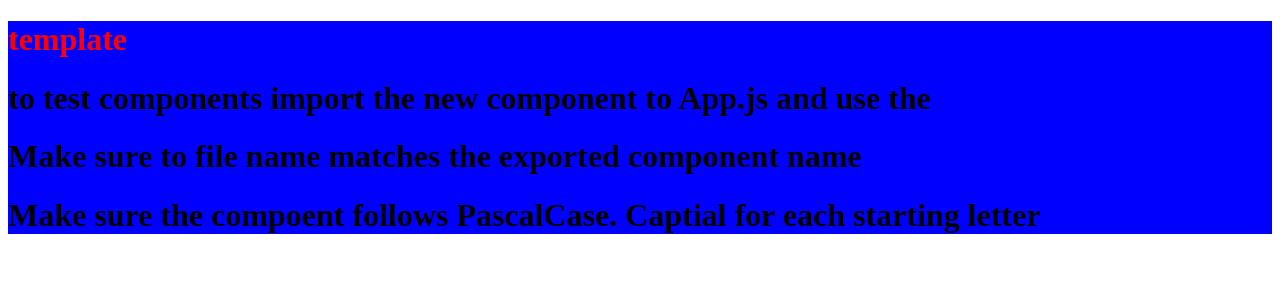
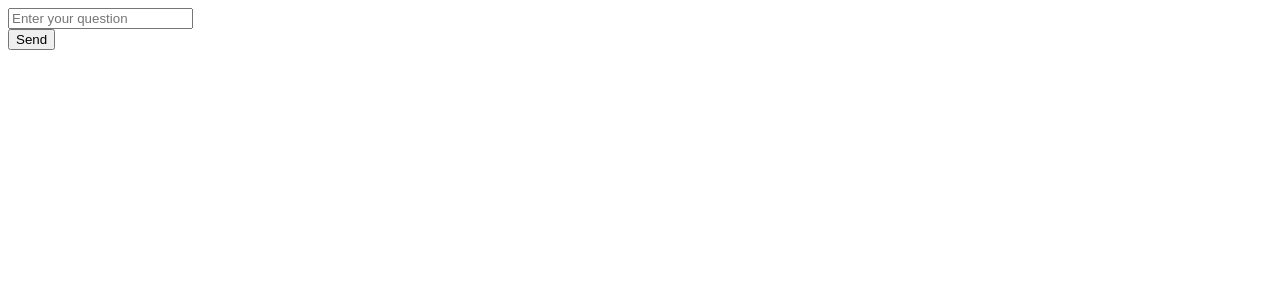
Before and after one commit to Monash-FIT3170/AI_Travel_Plan, a React (Create React App) app in the folder client/: page / in a window 1280 px wide. Shown: the top 300 px of the page. Built offline with nearby package versions, Linux system fonts and the light colour scheme.

Commit message:
basic chatbox with a button to submit created

```diff
--- a/client/package.json
+++ b/client/package.json
@@ -7,10 +7,13 @@
     "@testing-library/react": "^13.4.0",
     "@testing-library/user-event": "^13.5.0",
     "bootstrap": "^5.2.3",
+    "express": "^4.18.2",
+    "node": "^19.8.1",
     "react": "^18.2.0",
     "react-bootstrap": "^2.7.4",
     "react-dom": "^18.2.0",
     "react-scripts": "5.0.1",
+    "typescript": "^5.0.4",
     "web-vitals": "^2.1.4"
   },
   "scripts": {
--- a/client/src/App.js
+++ b/client/src/App.js
@@ -1,8 +1,9 @@
-import Template from "./components/Template";
+import Chatbox from "./components/chatbox";
+
 function App() {
   return (
     <div>
-      <Template></Template>
+      <Chatbox />
     </div>
   );
 }
--- /dev/null
+++ b/client/src/components/chatbox.js
@@ -0,0 +1,51 @@
+import React, { useState } from "react";
+import { Form, Button } from "react-bootstrap";
+
+const Chatbox = () => {
+  const [messages, setMessages] = useState([]);
+  const [inputValue, setInputValue] = useState("");
+
+  const handleMessageSubmit = async (e) => {
+    e.preventDefault();
+
+    const response = await fetch("/api/message", {
+      method: "POST",
+      headers: {
+        "Content-Type": "application/json",
+      },
+      body: JSON.stringify({ message: inputValue }),
+    }).then((response) => response.json());
+
+    setMessages((prevMessages) => [...prevMessages, response.text]);
+    setInputValue("");
+  };
+
+  const handleInputChange = (e) => {
+    setInputValue(e.target.value);
+  };
+
+  return (
+    <div>
+      <div>
+        {messages.map((message, index) => (
+          <div key={index}>{message}</div>
+        ))}
+      </div>
+      <Form onSubmit={handleMessageSubmit}>
+        <Form.Group>
+          <Form.Control
+            type="text"
+            placeholder="Enter your question"
+            value={inputValue}
+            onChange={handleInputChange}
+          />
+        </Form.Group>
+        <Button variant="primary" type="submit">
+          Send
+        </Button>
+      </Form>
+    </div>
+  );
+};
+
+export default Chatbox;
```
Also changed, not shown: 1 other file (tests, documents, lock files or other folders).
